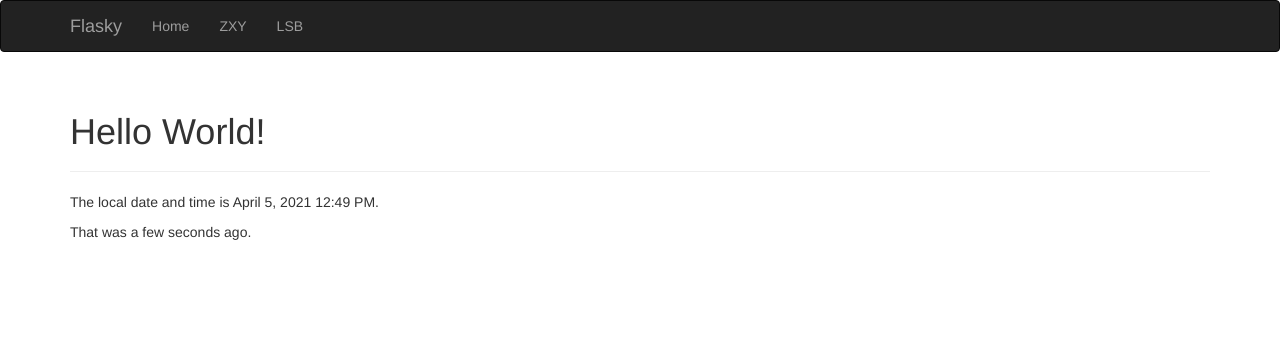
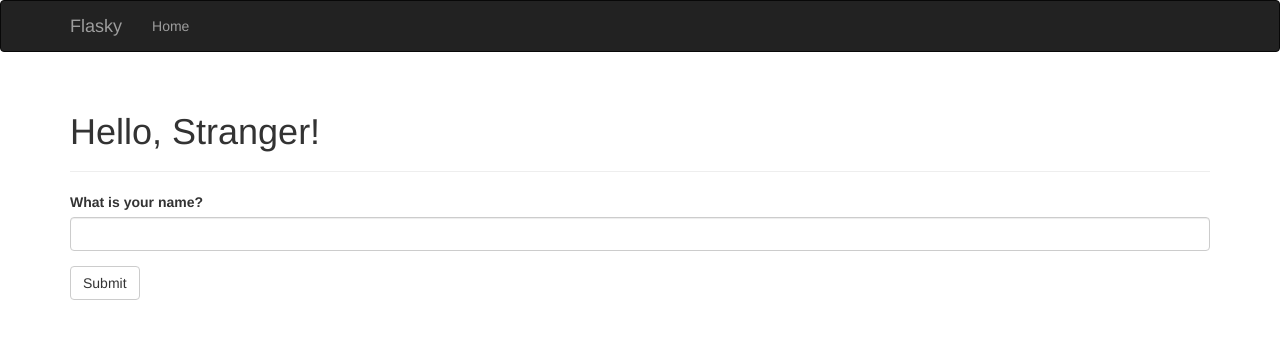
Before and after one commit to LiamTTT/flasky, a Flask app: page / in a window 1280 px wide. Shown: the top 339 px of the page. Run offline with Flask 2, Linux system fonts and the light colour scheme; some libraries are stand-ins or nearby versions.

Commit message:
add web table, redirect session and flash message.

```diff
--- a/hello.py
+++ b/hello.py
@@ -1,13 +1,20 @@
-
-from datetime import datetime
-from flask import Flask, render_template
+from flask import Flask, render_template, session, redirect, url_for, flash
 from flask_bootstrap import Bootstrap
 from flask_moment import Moment
+from flask_wtf import FlaskForm
+from wtforms import StringField, SubmitField
+from wtforms.validators import DataRequired
 
 app = Flask(__name__)
+app.config['SECRET_KEY'] = 'hard to guess string'
 
 bootstrap = Bootstrap(app)
 moment = Moment(app)
+
+
+class NameForm(FlaskForm):
+    name = StringField('What is your name?', validators=[DataRequired()])
+    submit = SubmitField('Submit')
 
 
 @app.errorhandler(404)
@@ -20,16 +27,13 @@ def internal_server_error(e):
     return render_template('500.html'), 500
 
 
-@app.route('/')
+@app.route('/', methods=['GET', 'POST'])
 def index():
-    return render_template('index.html',
-                           current_time=datetime.utcnow())
-
-
-@app.route('/user/<name>')
-def user(name):
-    kargs = {
-        'name': name,
-        'current_time': datetime.utcnow()
-    }
-    return render_template('user.html', **kargs)
+    form = NameForm()
+    if form.validate_on_submit():
+        old_name = session.get('name')
+        if old_name is not None and old_name != form.name.data:
+            flash('Looks like you have changed your name!')
+        session['name'] = form.name.data
+        return redirect(url_for('index'))
+    return render_template('index.html', form=form, name=session.get('name'))
--- a/templates/base.html
+++ b/templates/base.html
@@ -4,8 +4,8 @@
 
 {% block head %}
 {{ super() }}
-<link rel="shortcut icon" href="{{ url_for('static', filename='cell.ico') }}" type="image/x-icon">
-<link rel="icon" href="{{ url_for('static', filename='cell.ico') }}" type="image/x-icon">
+<link rel="shortcut icon" href="{{ url_for('static', filename='favicon.ico') }}" type="image/x-icon">
+<link rel="icon" href="{{ url_for('static', filename='favicon.ico') }}" type="image/x-icon">
 {% endblock %}
 
 {% block navbar %}
@@ -23,8 +23,6 @@
         <div class="navbar-collapse collapse">
             <ul class="nav navbar-nav">
                 <li><a href="/">Home</a></li>
-                <li><a href="{{ url_for('user', name='zxy') }}">ZXY</a></li>
-                <li><a href="{{ url_for('user', name='lsb') }}">LSB</a></li>
             </ul>
         </div>
     </div>
@@ -33,6 +31,13 @@
 
 {% block content %}
 <div class="container">
+    {% for message in get_flashed_messages() %}
+    <div class="alert alert-warning">
+        <button type="button" class="close" data-dismiss="alert">&times;</button>
+        {{ message }}
+    </div>
+    {% endfor %}
+
     {% block page_content %}{% endblock %}
 </div>
 {% endblock %}
--- a/templates/index.html
+++ b/templates/index.html
@@ -1,11 +1,11 @@
 {% extends "base.html" %}
+{% import "bootstrap/wtf.html" as wtf %}
 
 {% block title %}Flasky{% endblock %}
 
 {% block page_content %}
 <div class="page-header">
-    <h1>Hello World!</h1>
+    <h1>Hello, {% if name %}{{ name }}{% else %}Stranger{% endif %}!</h1>
 </div>
-<p>The local date and time is {{ moment(current_time).format('LLL') }}.</p>
-<p>That was {{ moment(current_time).fromNow(refresh=True) }}.</p>
+{{ wtf.quick_form(form) }}
 {% endblock %}
```
